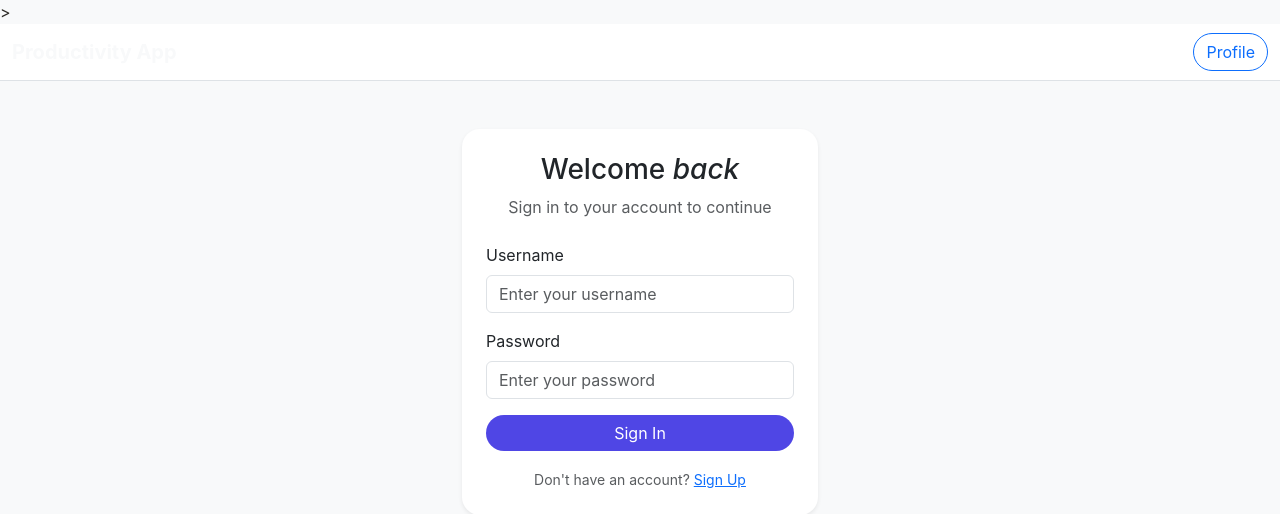
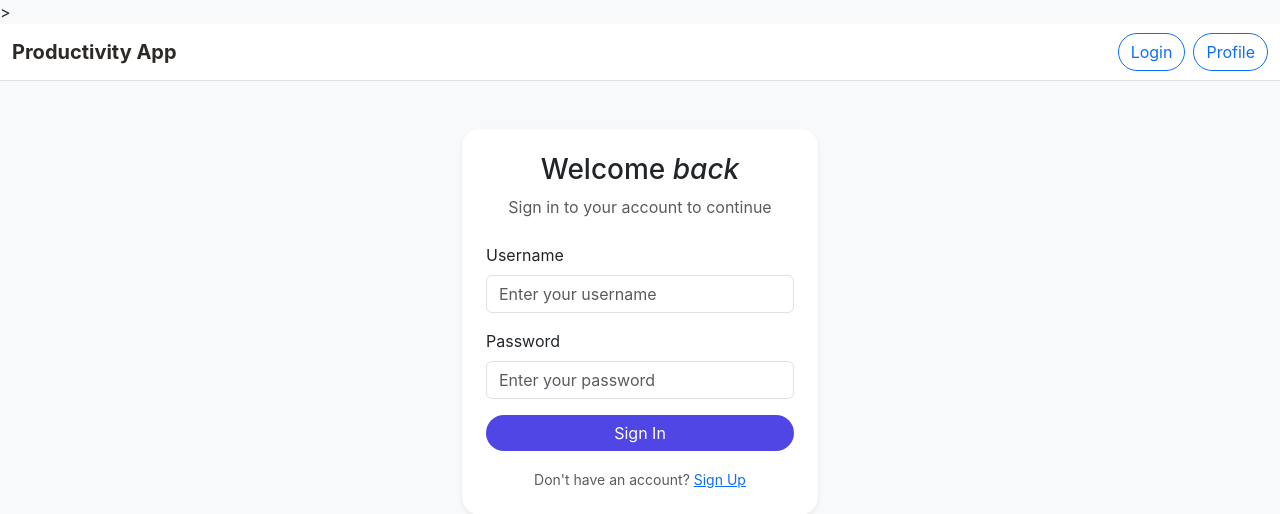
Before and after one commit to zoro-wa/Productivity-Web_App, a Flask app: page /login in a window 1280 px wide. Shown: the top 514 px of the page. Run offline with Flask 3, Linux system fonts and the light colour scheme.

Commit message:
Fixed register user and login user errors & added a functional logout button

```diff
--- a/templates/index.html
+++ b/templates/index.html
@@ -13,6 +13,7 @@
 
     <a href="/tasks" class="btn btn-primary btn-lg rounded-pill px-4">
         View Tasks
-    </a>">
+    </a>
 
-    <div
+</div>
+{% endblock %}
--- a/templates/layout.html
+++ b/templates/layout.html
@@ -12,11 +12,18 @@
     </head>
     <body class="bg-light">
 
-        <nav class="navbar navbar-expand-lg bg-white border-bottom bg-dark">
+        <nav class="navbar navbar-expand-lg  border-bottom" style="background-color: var(--surface);">
             <div class="container-fluid">
-                <a class ="navbar navbar-brand fw-bold text-light" href="/">Productivity App</a>
+                <a class ="navbar-brand fw-bold" href="/" style="color: var(--text-primary);">Productivity App</a>
 
-                <div class="ms-auto">
+                <div class="ms-auto d-flex gap-2">
+                    {% if session.user_id %}
+                    <a href="/logout" class="btn btn-outline-secondary rounded-pill">Logout</a>
+                    {% else %}
+                    <a href="/login" class="btn btn-outline-primary rounded-pill">
+                        Login
+                    </a>
+                    {% endif %}
                     <button class="btn btn-outline-primary rounded-pill">
                         Profile
                     </button>
```
